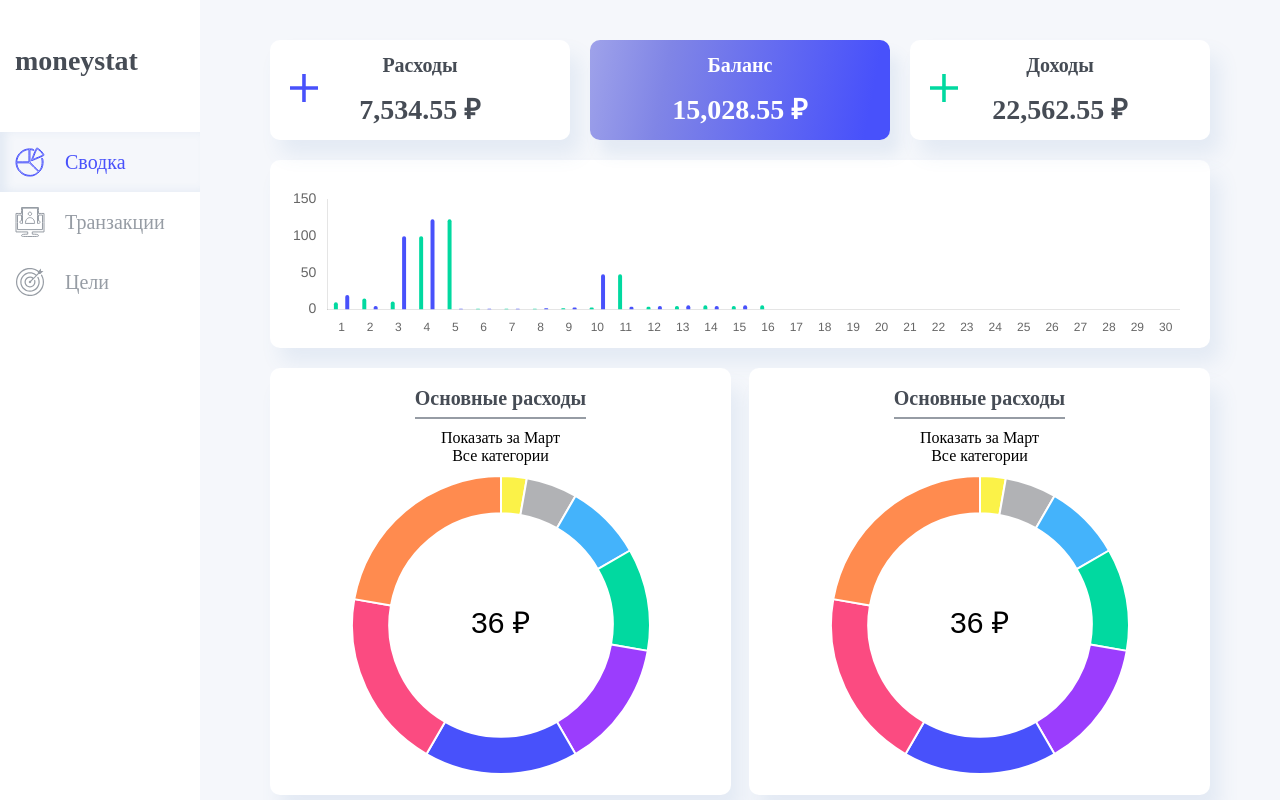
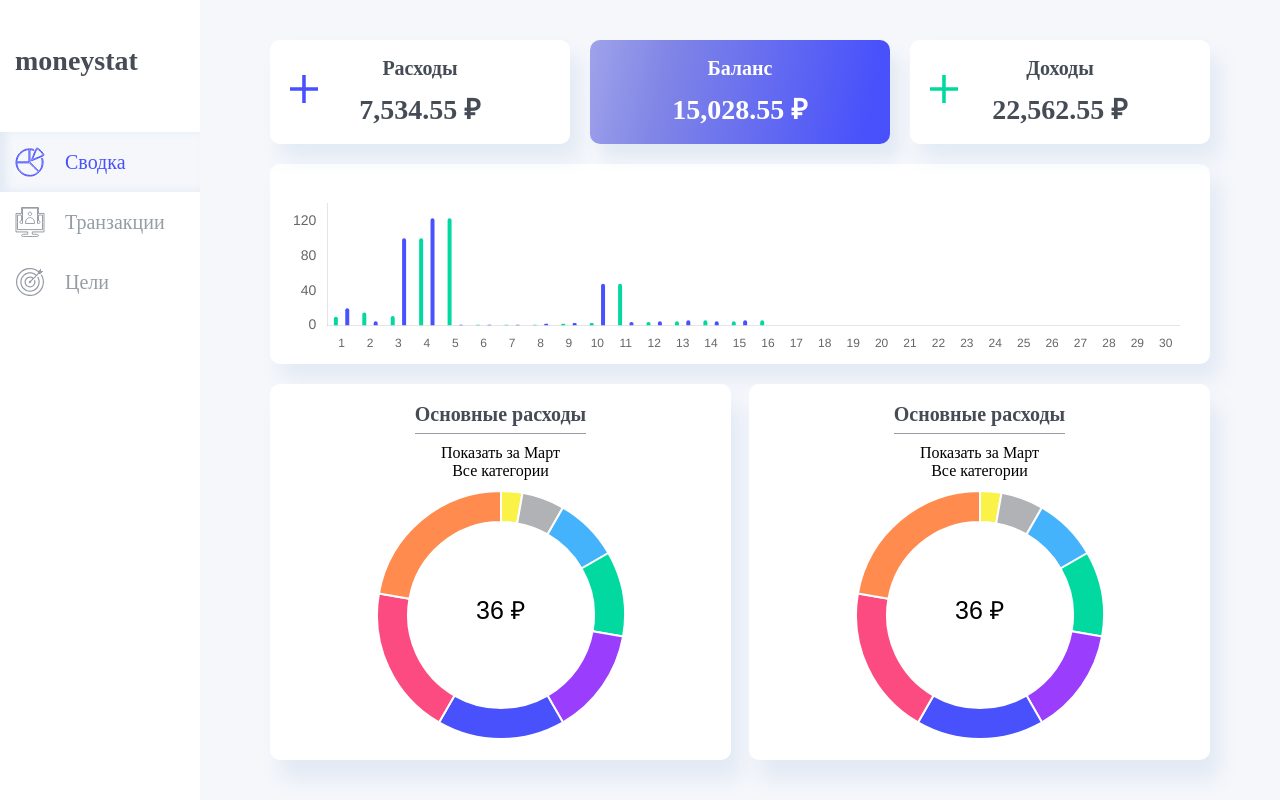
Before and after one commit to artemkislov057/moneystat, a React (Create React App) app in the folder frontend/: page /summary in a window 1280 px wide. Built offline with nearby package versions, Linux system fonts and the light colour scheme; a web font is replaced by a local one.

Commit message:
контейнеры теперь могут тянуться по высоте

```diff
--- a/frontend/src/components/barChart/barChart.css
+++ b/frontend/src/components/barChart/barChart.css
@@ -1,6 +1,6 @@
 .bar-chart-container {
     width: 100%;
-    height: 200px;
+    height: 100%;
     padding: 28px 30px 10px 20px;
     box-sizing: border-box;
     background: #FFFFFF;
--- a/frontend/src/components/infoSummaryContainer/infoSummaryContainer.css
+++ b/frontend/src/components/infoSummaryContainer/infoSummaryContainer.css
@@ -1,7 +1,7 @@
 .info-summary-container {
     width: 100%;
     min-height: 100px;
-    max-height: 200px;
+    max-height: 125px;
     box-sizing: border-box;
     display: flex;
     align-items: center;
@@ -42,7 +42,8 @@
 .info-summary-container-data {
     display: flex;
     flex-direction: column;
-    justify-content: space-between;
+    justify-content: center;
+    gap: 22px;
     align-items: center;
     height: 100%;
 }
--- a/frontend/src/components/mainExpenses/doughnutChart.tsx
+++ b/frontend/src/components/mainExpenses/doughnutChart.tsx
@@ -25,7 +25,7 @@ export const DoughnutChart:React.FC = () => {
 
     return <div
         className="expenses-doughnut-diagram"
-        // style={{width: 250, height: 250}}
+        style={{width: 250, height: 250}}
     >
         <Doughnut
             data={
@@ -54,7 +54,6 @@ export const DoughnutChart:React.FC = () => {
                             ctx.textBaseline = "top";
                             let sum = 0;
                             for(let i = 0; i < chart.data.datasets[0].data.length; i++) {
-                                console.log(chart.data.datasets[0].data[i])
                                 if(!chart.legend.legendItems[i].hidden) {
                                     sum += chart.data.datasets[0].data[i] as number;
                                 }
--- a/frontend/src/components/mainExpenses/mainExpenses.css
+++ b/frontend/src/components/mainExpenses/mainExpenses.css
@@ -1,6 +1,7 @@
 .main-expenses-container {
     width: 100%;
-    min-height: 400px;
+    /* min-height: 400px; */
+    height: 100%;
     display: flex;
     flex-direction: column;
     box-sizing: border-box;
@@ -10,6 +11,7 @@
     border-radius: 10px;
     align-items: center;
     gap: 10px;
+    position: relative;
 }
 
 .main-expenses-show-container {
@@ -21,5 +23,4 @@
 
 .main-expenses-chart {
     margin-top: auto;
-    /* width: 60%; */
 }
--- a/frontend/src/pages/mainPageSummary/mainPageSummary.css
+++ b/frontend/src/pages/mainPageSummary/mainPageSummary.css
@@ -6,15 +6,28 @@
     gap: 20px;
     box-sizing: border-box;
     padding: 40px 70px;
+    position: relative;
 }
 
 .main-page-summary-money-summary {
     display: flex;
     width: 100%;
     gap: 20px;
+    min-height: 100px;
+    max-height: 125px;
+    height: 100%;
+}
+
+.main-page-summary-chart-summary {
+    width: 100%;
+    min-height: 200px;
+    max-height: 320px;
+    height: 100%;
 }
 
 .main-page-summary-expenses-container {
     display: flex;
+    /* flex-direction: column; */
+    height: 100%;
     gap: 18px;
 }
--- a/frontend/src/pages/mainPageSummary/mainPageSummary.tsx
+++ b/frontend/src/pages/mainPageSummary/mainPageSummary.tsx
@@ -25,7 +25,9 @@ export const MainPageSummary:React.FC = () => {
                 onClick={() => console.log('add income')}
             />
         </div>
-        <BarChart />
+        <div className="main-page-summary-chart-summary">
+            <BarChart />
+        </div>
         <div className="main-page-summary-expenses-container">
             <MainExpenses />
             <MainExpenses />
```
